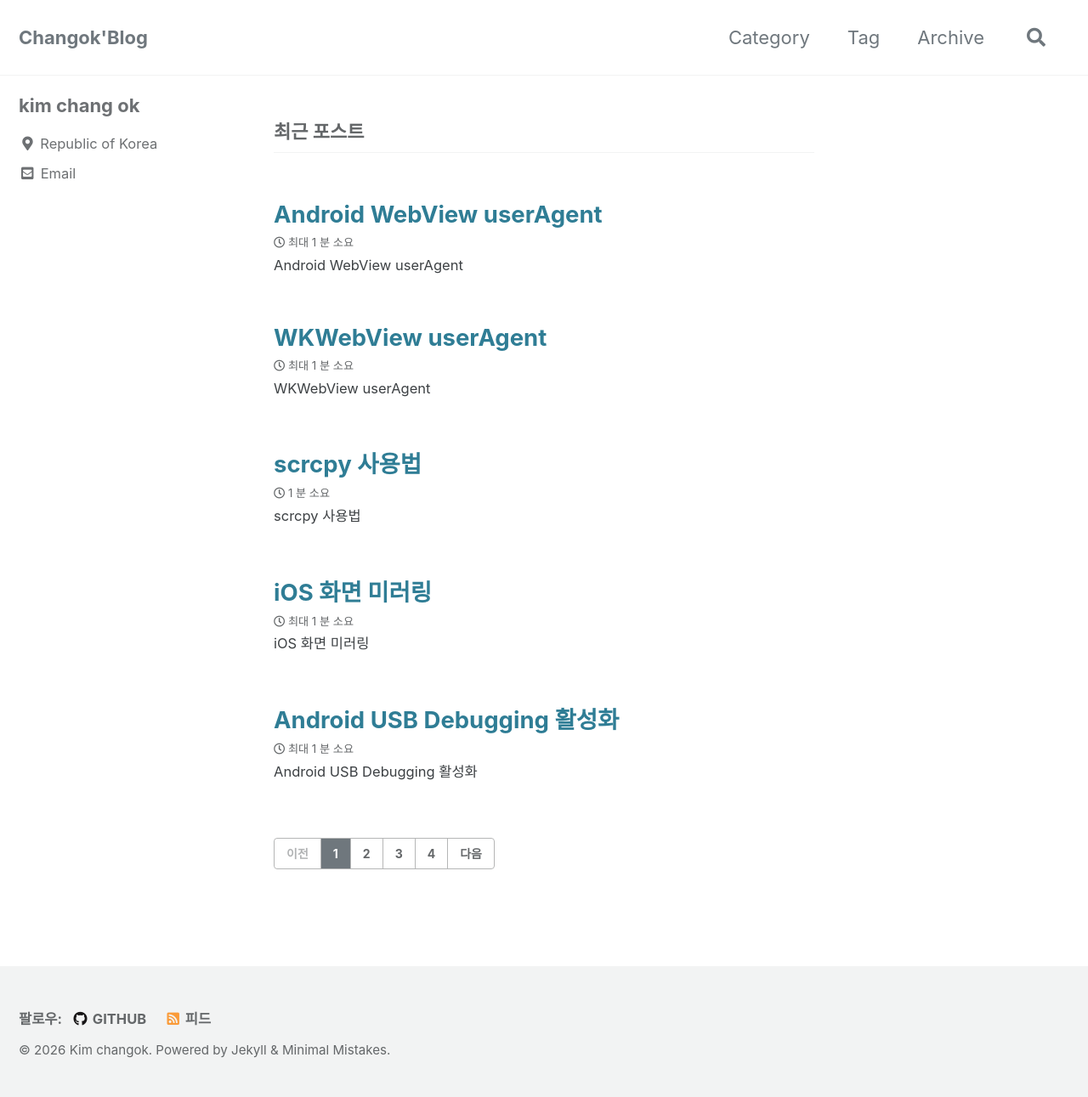
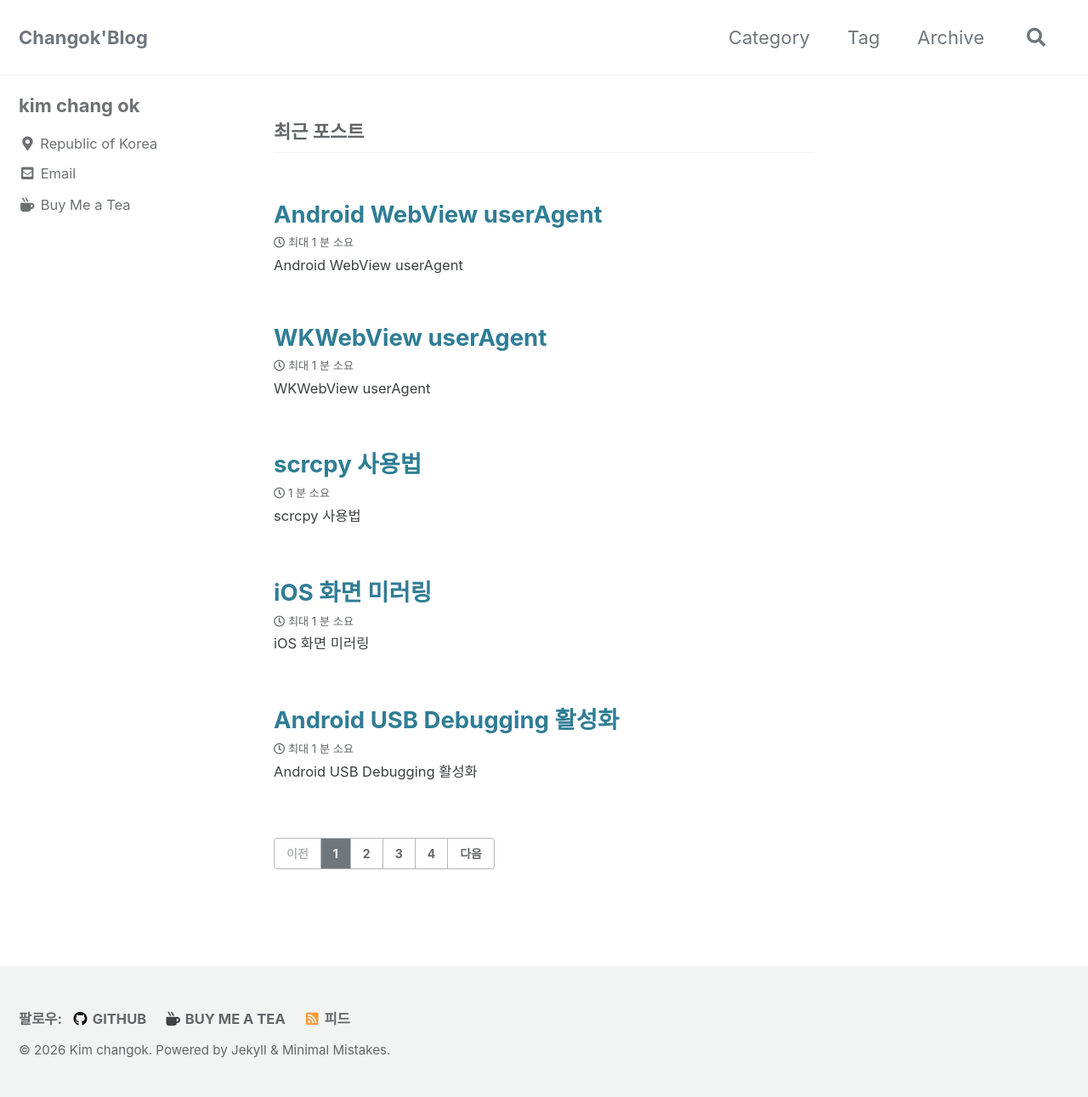
Before and after one commit to changok89/changok89.github.io, a Jekyll site: the page built from index.html, in a window 1280 px wide. Shown: the whole page at 85% size. Built offline with Jekyll 4.4.1, drawn with Linux system fonts in a browser that asks for light colours; cached includes are drawn as plain includes; the list of posts is cut into pages by our own code.

Commit message:
Add Buy Me a Tea links

```diff
--- a/_config.yml
+++ b/_config.yml
@@ -113,6 +113,9 @@ author:
     - label: "Email"
       icon: "fas fa-fw fa-envelope-square"
       url: "mailto:zwerg89@naver.com"
+    - label: "Buy Me a Tea"
+      icon: "fas fa-fw fa-mug-hot"
+      url: "https://buymeacoffee.com/changok89"
 
 # Site Footer
 footer:
@@ -120,6 +123,9 @@ footer:
     - label: "GitHub"
       icon: "fab fa-fw fa-github"
       url: "https://github.com/changok89"
+    - label: "Buy Me a Tea"
+      icon: "fas fa-fw fa-mug-hot"
+      url: "https://buymeacoffee.com/changok89"
 
 
 # Reading Files
```
